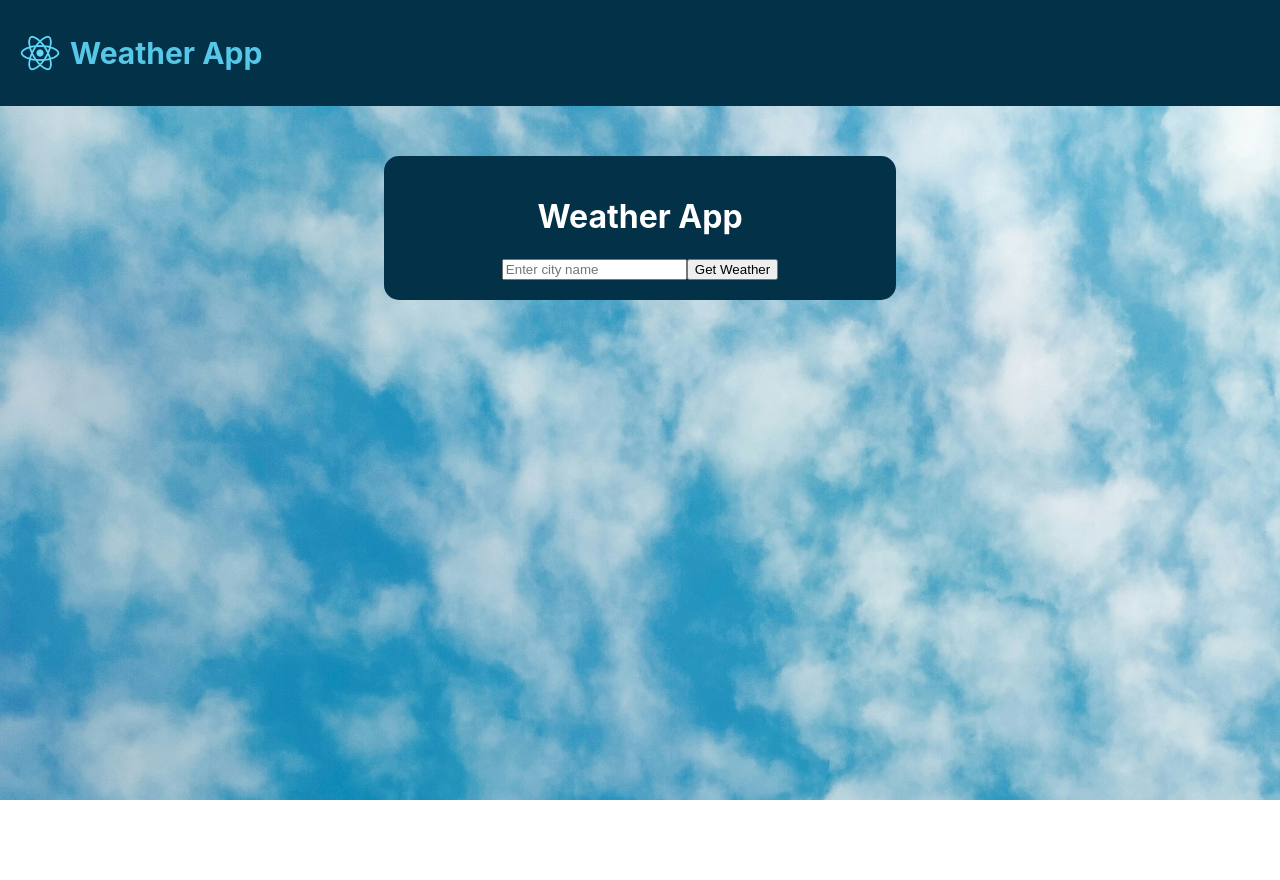
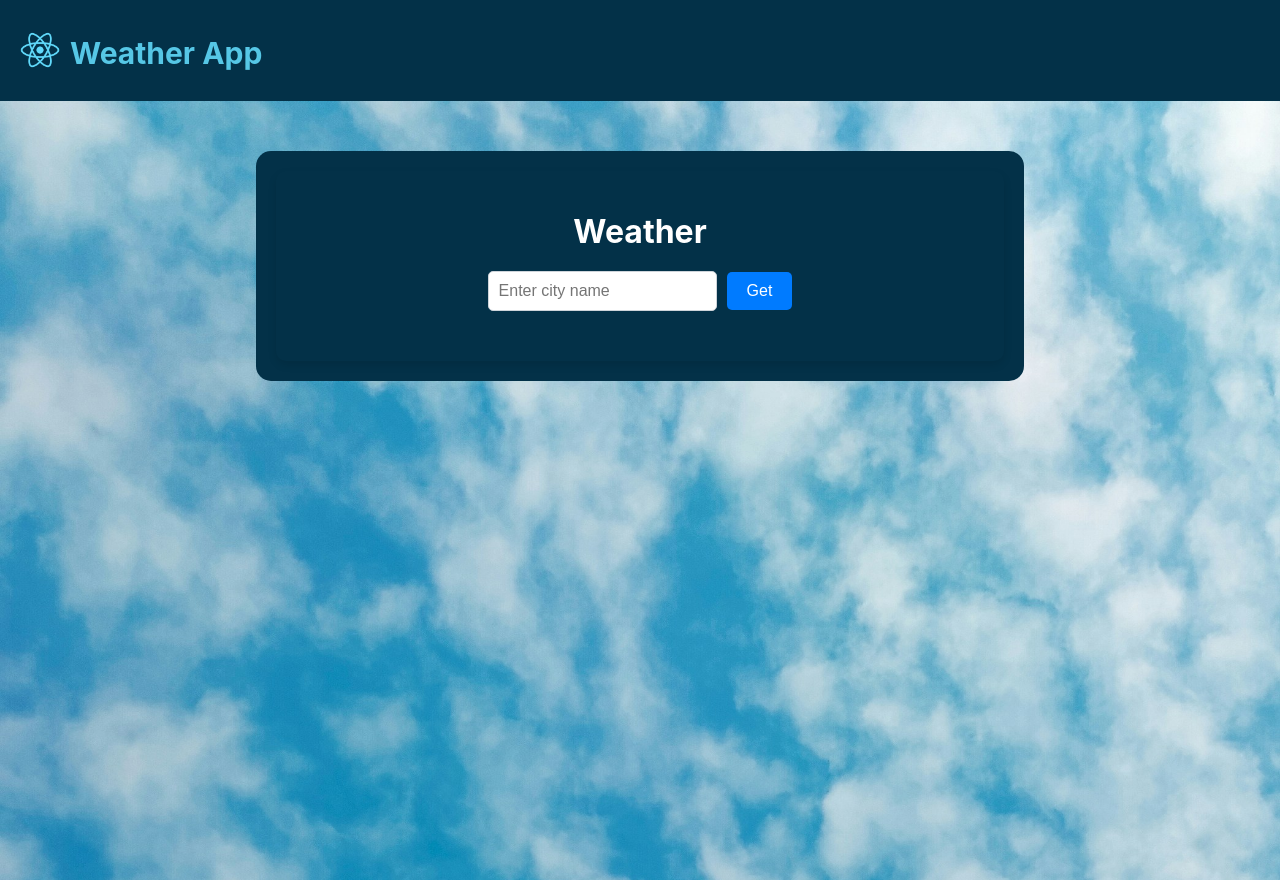
Before and after one commit to HamzaRasheed26/React-Weather-App, a React (Create React App) app: page / in a window 1280 px wide. Before the commit the page ends 800 px from the top, so only its background shows below. Built offline with nearby package versions, Linux system fonts and the light colour scheme; no server answers.

Commit message:
Update Styling

```diff
--- a/src/App.css
+++ b/src/App.css
@@ -3,7 +3,7 @@
   background-image: url("./images/backgroundClouds.jpg");
   background-size: cover;
   background-repeat: no-repeat;
-  min-height: 100vh;
+  min-height: 110vh;
 }
 
 .nav {
@@ -29,7 +29,7 @@
 }
 
 .container {
-  margin: 50px 30%;
+  margin: 50px 20%;
   background-color: #033148;
   color: white;
   text-align: center;
@@ -37,13 +37,60 @@
   border-radius: 15px;
 }
 
-.selectCity {
-  margin: 20px 0;
-  display: flex;
-  justify-content: center;
-  align-items: center;
+.weather-app {
+  border-radius: 10px;
+  box-shadow: 0 4px 8px rgba(0, 0, 0, 0.1);
+  padding: 20px;
+  text-align: center;
 }
 
-.selectCity label {
-  margin-right: 20px;
+h1 {
+  margin-bottom: 20px;
 }
+
+.input-container {
+  margin-bottom: 20px;
+}
+
+input[type="text"] {
+  padding: 10px;
+  font-size: 16px;
+  border: 1px solid #ced4da;
+  border-radius: 5px;
+  margin-right: 10px;
+  margin-bottom: 10px;
+}
+
+button {
+  padding: 10px 20px;
+  font-size: 16px;
+  background-color: #007bff;
+  color: #fff;
+  border: none;
+  border-radius: 5px;
+  cursor: pointer;
+}
+
+button:hover {
+  background-color: #0056b3;
+}
+
+.error-message {
+  color: red;
+  margin-bottom: 10px;
+}
+
+.weather-info {
+  margin-top: 20px;
+}
+
+.weather-details {
+  display: flex;
+  justify-content: space-around;
+  align-items: center;
+  flex-direction: column;
+}
+
+.weather-details p {
+  margin: 5px;
+}
--- a/src/Components/weather.jsx
+++ b/src/Components/weather.jsx
@@ -38,23 +38,27 @@ export default function Weather() {
   };
 
   return (
-    <div>
-      <h1>Weather App</h1>
+    <div className="weather-app">
+      <h1>Weather</h1>
+      <div className="input-container">
         <input
           type="text"
           value={city}
           onChange={handleInputChange}
           placeholder="Enter city name"
         />
-      <button onClick={fetchData}>Get Weather</button>
+        <button onClick={fetchData}>Get</button>
+      </div>
 
-      {error && <p style={{ color: "red" }}>{error}</p>}
+      {error && <p className="error-message">{error}</p>}
       {weatherData && (
-        <div>
+        <div className="weather-info">
           <h2>
             {weatherData.name}, {weatherData.sys.country}
           </h2>
+          <div className="weather-details">
             <p>Temperature: {weatherData.main.temp}°C</p>
+            <p>Feel Like: {weatherData.main.feels_like}°C</p>
             <p>Description: {weatherData.weather[0].description}</p>
             <img
               src={`https://openweathermap.org/img/wn/${weatherData.weather[0].icon}@2x.png`}
@@ -63,6 +67,7 @@ export default function Weather() {
             <p>Humidity: {weatherData.main.humidity}%</p>
             <p>Wind Speed: {weatherData.wind.speed} m/s</p>
           </div>
+        </div>
       )}
     </div>
   );
```
Lines whose indentation alone changed are shown as unchanged.
